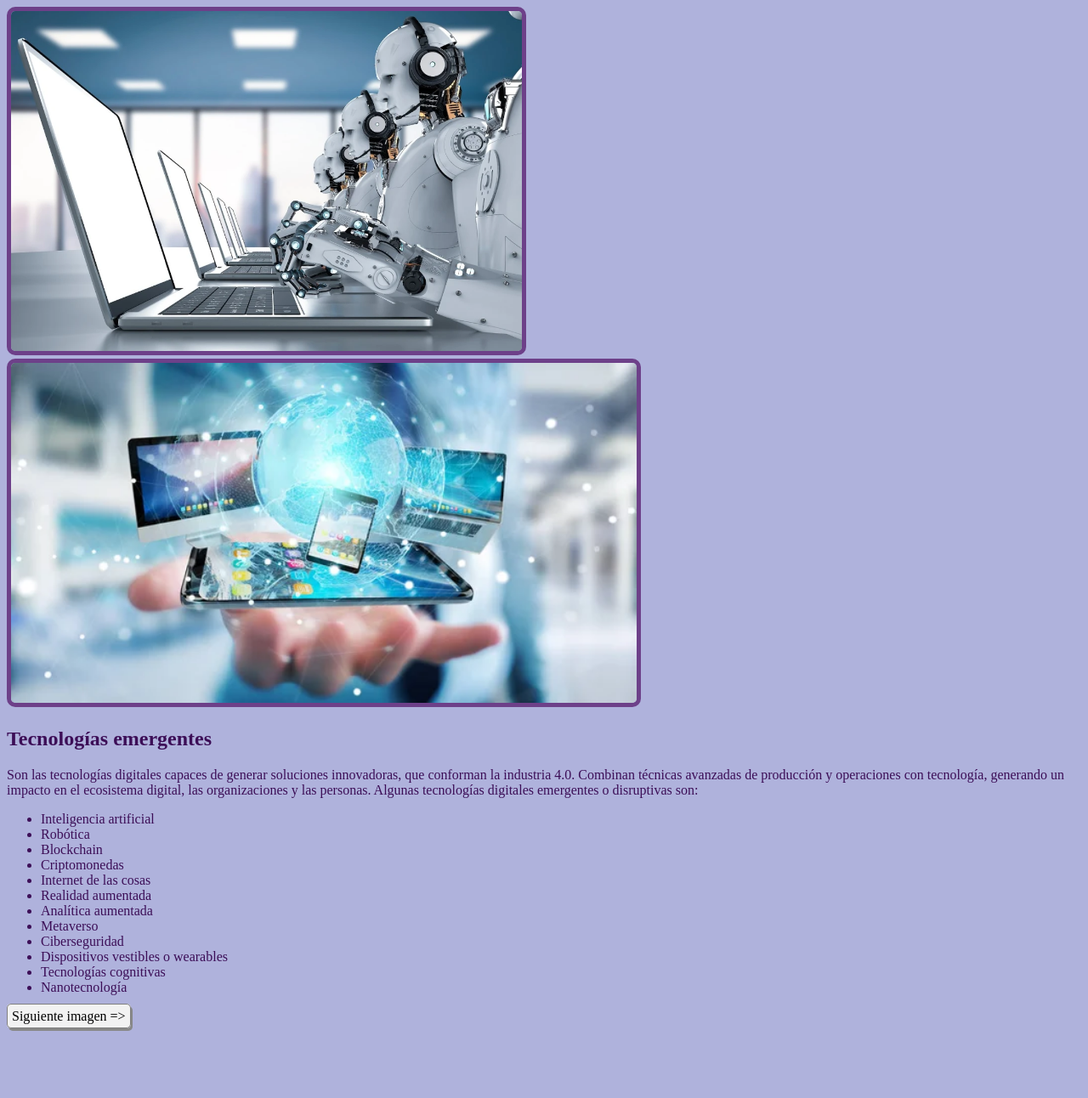
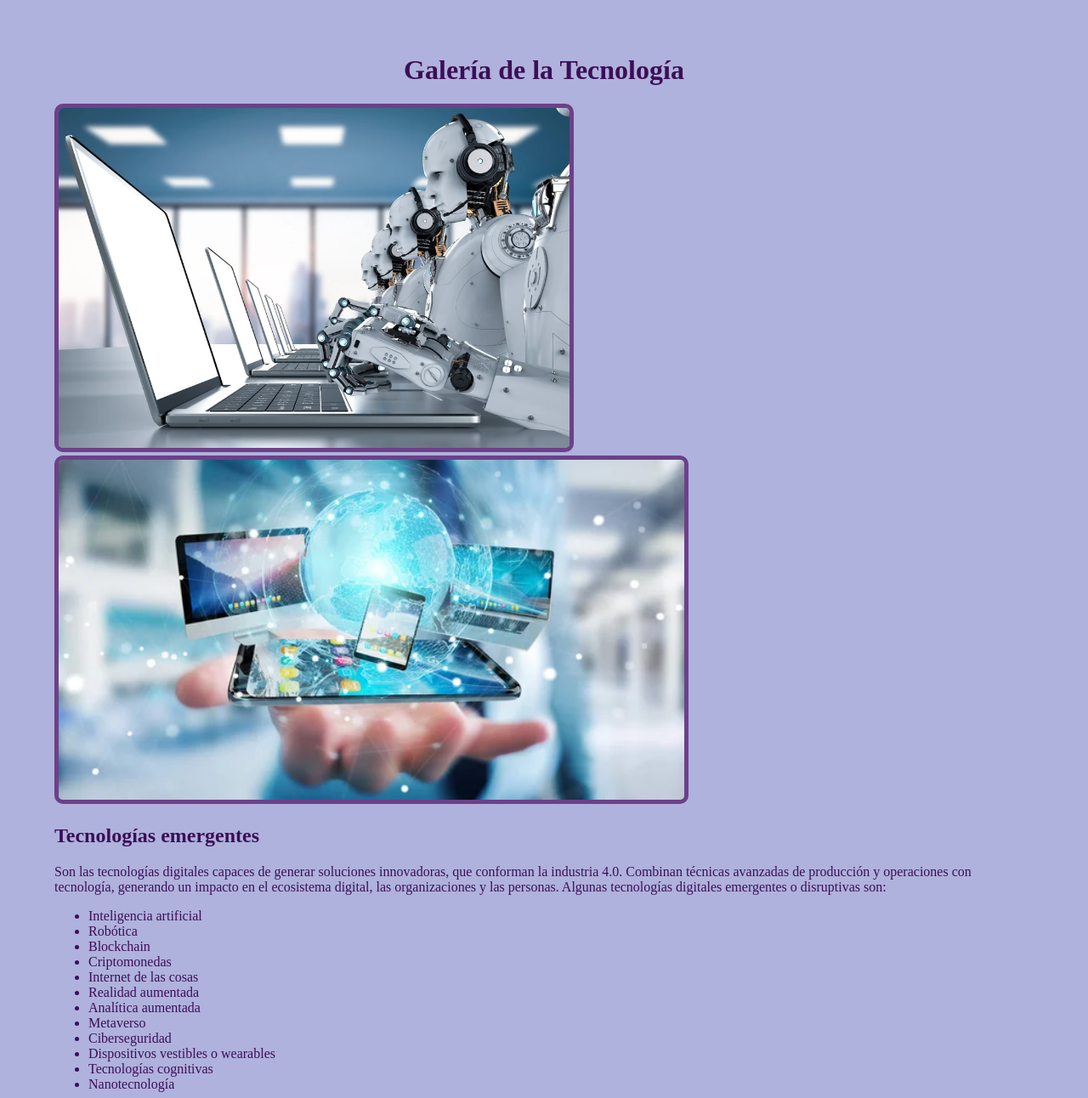
Before and after one commit to mc-brian/6.2.1, a plain HTML site: page page1.html in a window 1280 px wide. Shown: the top 1292 px of the page at 85% size. Before the commit the page ends 1213 px from the top, so only its background shows below. Drawn offline with Linux system fonts and the light colour scheme.

Commit message:
Merge branch 'main' of https://github.com/mc-brian/6.2.1

```diff
--- a/page1.html
+++ b/page1.html
@@ -8,6 +8,7 @@
     <link rel="stylesheet" href="styles.css">
 </head>
 <body>
+    <h1 class="titulos">Galería de la Tecnología</h1>
     <img src="rob.webp" alt="robot" class="image"/>
     <img src="tecn 1.jpg" alt="tecn" class="image"/>
     <h2>Tecnologías emergentes</h2>
--- a/styles.css
+++ b/styles.css
@@ -1,12 +1,14 @@
 body {
     background-color: rgb(175, 178, 220);
     color: rgb(60, 14, 87);
+    margin: 5%;
 }
 
 .image{
     border: 5px solid rgb(109, 64, 137);
     border-radius: 10px;
     height: 400px;
+    align-items: center;
 }
 
 .link-button {
@@ -17,6 +19,8 @@ body {
     padding: 5px;
     border-radius: 5px;
     box-shadow: 2px 3px #888888;
+    align-items: center;
+
 }
 
 .titulos {
```
